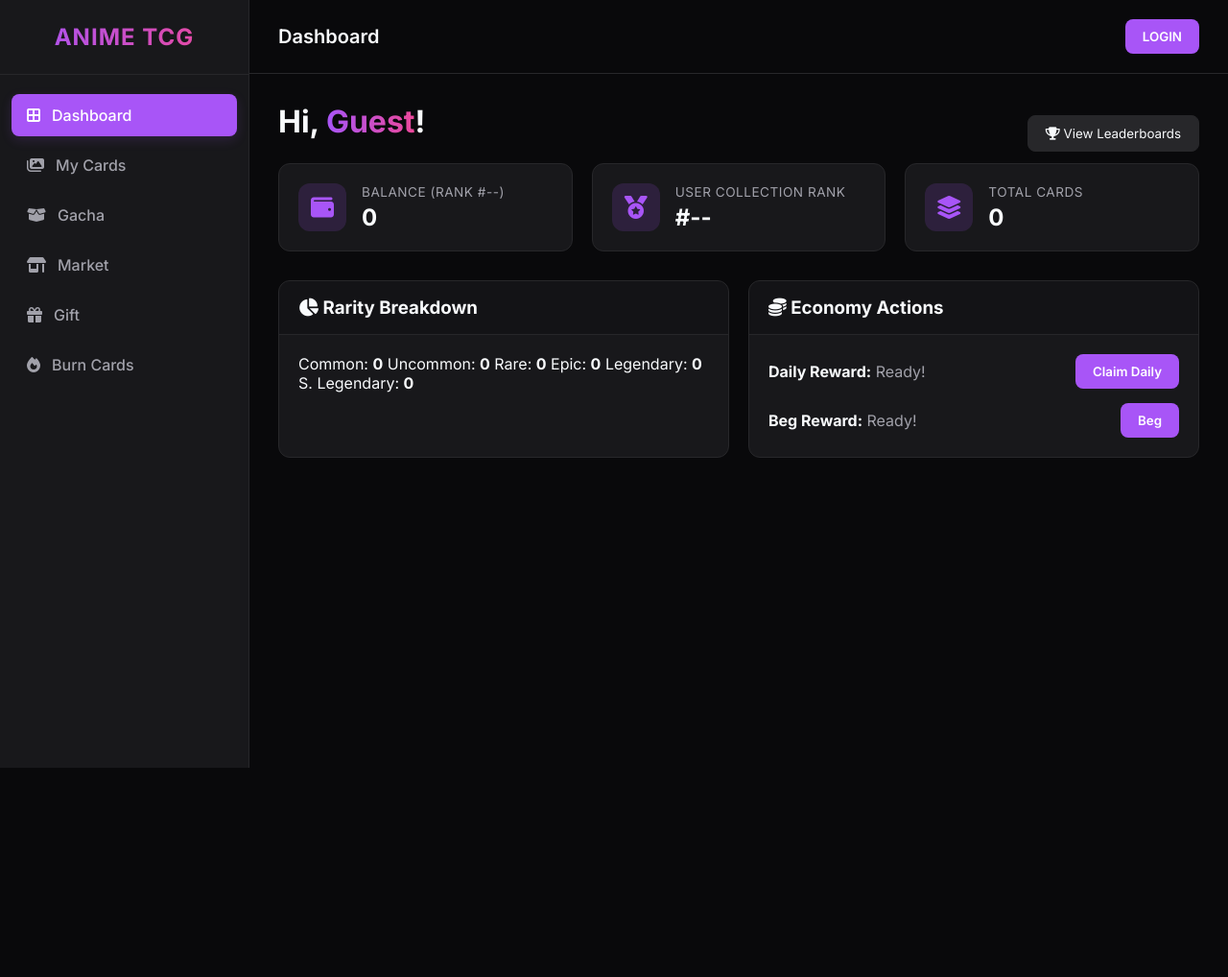
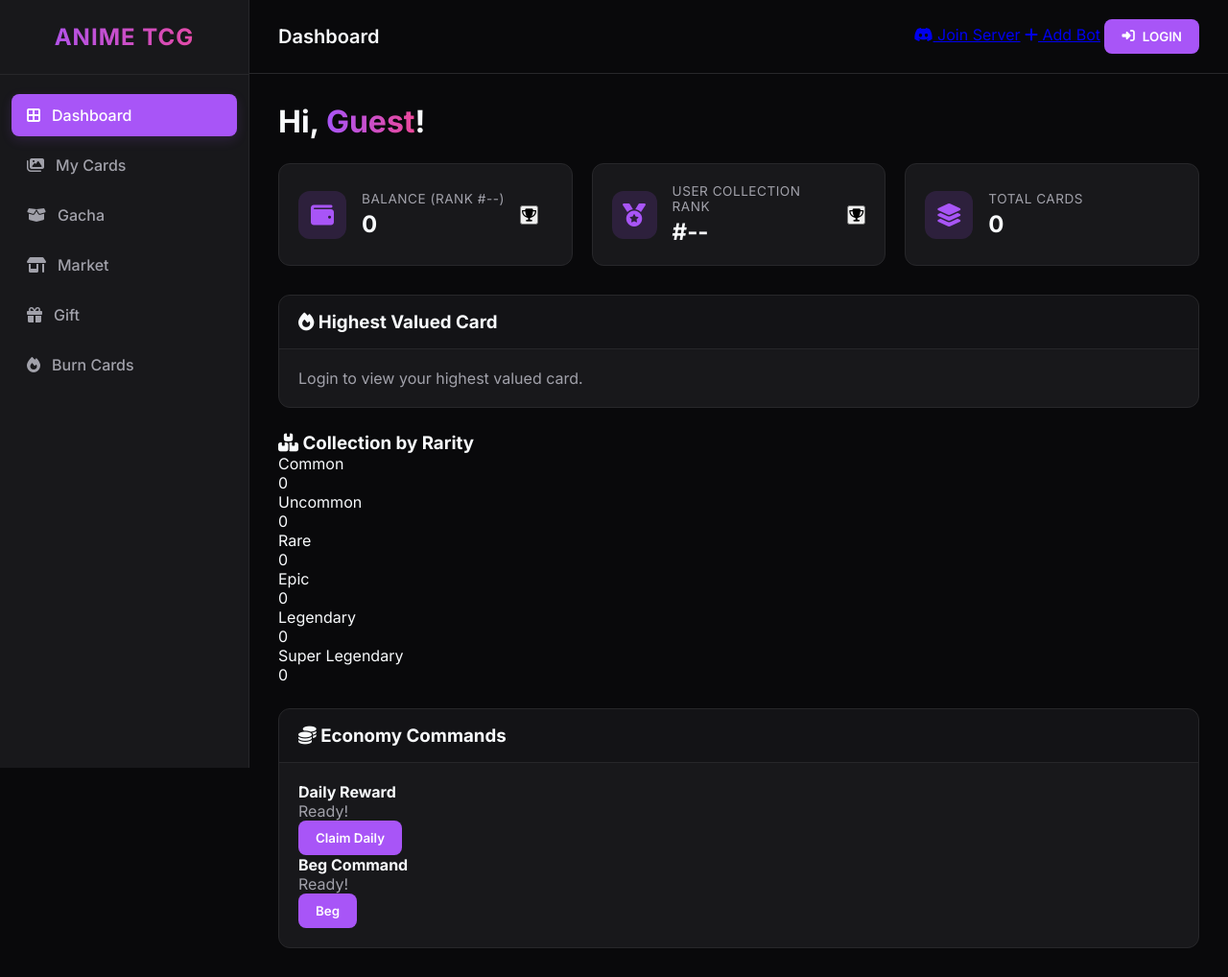
Before and after one commit to KK-GAMING6655/Anime-TCG-website-, a Flask app: page / in a window 1280 px wide. Shown: the whole page at 96% size. Before the commit the page ends 800 px from the top, so only its background shows below. Run offline with Flask 3, Linux system fonts and the light colour scheme.

Commit message:
Enhance login and leaderboard modals with new features

```diff
--- a/templates/index.html
+++ b/templates/index.html
@@ -11,7 +11,11 @@
 
     <div id="login-modal" class="modal">
         <div class="modal-content">
-            <div class="modal-header"><h2>Login to TCG</h2></div>
+            <div class="modal-header">
+                <h2>Login to TCG</h2>
+                <button class="close-btn" onclick="toggleLoginModal(false)"><i class="fa-solid fa-xmark"></i></button>
+            </div>
+            <p class="modal-sub">Use <code>/login</code> in Discord to get your Web ID & Password.</p>
             <div class="input-group"><i class="fa-solid fa-id-badge"></i><input type="text" id="web-id-input" placeholder="10-Digit Web ID"></div>
             <div class="input-group"><i class="fa-solid fa-lock"></i><input type="password" id="web-pass-input" placeholder="4-Digit Password"></div>
             <button onclick="handleLogin()" class="btn-primary full-width">Login</button>
@@ -19,9 +23,17 @@
     </div>
 
     <div id="leaderboard-modal" class="modal">
-        <div class="modal-content" style="max-width: 600px;">
-            <div class="modal-header"><h2>🏆 Global Leaderboard</h2><button class="close-btn" onclick="toggleLeaderboard(false)"><i class="fa-solid fa-xmark"></i></button></div>
-            <div class="panel-body"><p class="text-muted">Top 50 Users (Coming soon via API)</p></div>
+        <div class="modal-content" style="max-width: 550px;">
+            <div class="modal-header">
+                <h2 id="lb-modal-title">🏆 Leaderboard</h2>
+                <button class="close-btn" onclick="toggleLeaderboardModal(false)"><i class="fa-solid fa-xmark"></i></button>
+            </div>
+            <div class="panel-body">
+                <table class="lb-table">
+                    <thead><tr><th>Rank</th><th>User ID</th><th id="lb-header-val">Value</th></tr></thead>
+                    <tbody id="lb-table-body"></tbody>
+                </table>
+            </div>
         </div>
     </div>
 
@@ -30,7 +42,10 @@
             <div class="sidebar-brand"><h1 class="gradient-text">ANIME TCG</h1></div>
             <div class="sidebar-profile hidden" id="sidebar-profile">
                 <img src="https://cdn.discordapp.com/embed/avatars/0.png" class="profile-avatar">
-                <div class="profile-info"><h3 id="profile-name">User</h3><p><span id="profile-balance">0</span> 🪙</p></div>
+                <div class="profile-info">
+                    <h3 id="profile-name">User</h3>
+                    <p><span id="profile-balance">0</span> 🪙</p>
+                </div>
             </div>
             <nav class="sidebar-nav">
                 <a href="#" class="nav-item active" onclick="showPage('dashboard', this)"><i class="fa-solid fa-border-all"></i> Dashboard</a>
@@ -44,78 +59,148 @@
 
         <main class="main-content">
             <header class="topbar">
-                <div class="topbar-left"><h2 class="page-title" id="current-page-title">Dashboard</h2></div>
-                <div class="topbar-right"><button id="login-btn" class="btn-primary" onclick="toggleLoginModal(true)">LOGIN</button></div>
+                <div class="topbar-left">
+                    <button class="mobile-toggle" onclick="toggleSidebar()"><i class="fa-solid fa-bars"></i></button>
+                    <h2 class="page-title" id="current-page-title">Dashboard</h2>
+                </div>
+                <div class="topbar-right">
+                    <a href="https://discord.gg/" target="_blank" class="btn-header btn-join"><i class="fa-brands fa-discord"></i> Join Server</a>
+                    <a href="https://discord.com/api/oauth2/authorize" target="_blank" class="btn-header btn-add"><i class="fa-solid fa-plus"></i> Add Bot</a>
+                    <button id="login-btn" class="btn-primary" onclick="toggleLoginModal(true)"><i class="fa-solid fa-right-to-bracket"></i> LOGIN</button>
+                </div>
             </header>
 
             <section id="page-dashboard" class="page-view active">
-                <div style="display: flex; justify-content: space-between; align-items: center;">
-                    <h1 class="welcome-text">Hi, <span id="welcome-name" class="gradient-text">Guest</span>!</h1>
-                    <button class="btn-secondary" onclick="toggleLeaderboard(true)"><i class="fa-solid fa-trophy"></i> View Leaderboards</button>
-                </div>
+                <h1 class="welcome-text">Hi, <span id="welcome-name" class="gradient-text">Guest</span>!</h1>
 
                 <div class="stats-grid">
                     <div class="stat-card">
                         <div class="stat-icon purple-glow"><i class="fa-solid fa-wallet"></i></div>
-                        <div class="stat-details"><p>Balance (Rank <span id="dash-bal-rank">#--</span>)</p><h3 id="dash-balance">0</h3></div>
+                        <div class="stat-details">
+                            <p>Balance (Rank <span id="dash-bal-rank">#--</span>)</p>
+                            <h3 id="dash-balance">0</h3>
+                        </div>
+                        <button class="btn-lb-trigger" title="Wealth Leaderboard" onclick="openLeaderboard('balance')"><i class="fa-solid fa-trophy"></i></button>
                     </div>
+
                     <div class="stat-card">
                         <div class="stat-icon purple-glow"><i class="fa-solid fa-medal"></i></div>
-                        <div class="stat-details"><p>User Collection Rank</p><h3 id="dash-rank">#--</h3></div>
+                        <div class="stat-details">
+                            <p>User Collection Rank</p>
+                            <h3 id="dash-rank">#--</h3>
+                        </div>
+                        <button class="btn-lb-trigger" title="Collection Leaderboard" onclick="openLeaderboard('collection')"><i class="fa-solid fa-trophy"></i></button>
                     </div>
+
                     <div class="stat-card">
                         <div class="stat-icon purple-glow"><i class="fa-solid fa-layer-group"></i></div>
-                        <div class="stat-details"><p>Total Cards</p><h3 id="dash-total-cards">0</h3></div>
+                        <div class="stat-details">
+                            <p>Total Cards</p>
+                            <h3 id="dash-total-cards">0</h3>
+                        </div>
                     </div>
                 </div>
 
-                <div class="stats-grid" style="grid-template-columns: 1fr 1fr; margin-bottom: 30px;">
-                    <div class="panel">
-                        <div class="panel-header"><h3><i class="fa-solid fa-chart-pie"></i> Rarity Breakdown</h3></div>
-                        <div class="panel-body rarity-badges">
-                            <span class="badge common">Common: <b id="cnt-common">0</b></span>
-                            <span class="badge uncommon">Uncommon: <b id="cnt-uncommon">0</b></span>
-                            <span class="badge rare">Rare: <b id="cnt-rare">0</b></span>
-                            <span class="badge epic">Epic: <b id="cnt-epic">0</b></span>
-                            <span class="badge legendary">Legendary: <b id="cnt-legendary">0</b></span>
-                            <span class="badge s-legendary">S. Legendary: <b id="cnt-slegendary">0</b></span>
+                <div class="panel" style="margin-bottom: 25px;">
+                    <div class="panel-header"><h3><i class="fa-solid fa-fire text-primary"></i> Highest Valued Card</h3></div>
+                    <div class="panel-body" id="highest-card-container">
+                        <p class="text-muted">Login to view your highest valued card.</p>
+                    </div>
+                </div>
+
+                <h3 class="section-title"><i class="fa-solid fa-boxes-stacked"></i> Collection by Rarity</h3>
+                <div class="rarity-cards-grid">
+                    <div class="rarity-box common"><div class="r-title">Common</div><div class="r-count" id="cnt-common">0</div></div>
+                    <div class="rarity-box uncommon"><div class="r-title">Uncommon</div><div class="r-count" id="cnt-uncommon">0</div></div>
+                    <div class="rarity-box rare"><div class="r-title">Rare</div><div class="r-count" id="cnt-rare">0</div></div>
+                    <div class="rarity-box epic"><div class="r-title">Epic</div><div class="r-count" id="cnt-epic">0</div></div>
+                    <div class="rarity-box legendary"><div class="r-title">Legendary</div><div class="r-count" id="cnt-legendary">0</div></div>
+                    <div class="rarity-box super-legendary"><div class="r-title">Super Legendary</div><div class="r-count" id="cnt-slegendary">0</div></div>
+                </div>
+
+                <div class="panel" style="margin-top: 25px;">
+                    <div class="panel-header"><h3><i class="fa-solid fa-coins"></i> Economy Commands</h3></div>
+                    <div class="panel-body economy-row">
+                        <div class="eco-item">
+                            <div><strong>Daily Reward</strong> <br><span id="daily-time" class="text-muted">Ready!</span></div>
+                            <button class="btn-primary" id="btn-daily" onclick="doEconomy('daily')">Claim Daily</button>
+                        </div>
+                        <div class="eco-item">
+                            <div><strong>Beg Command</strong> <br><span id="beg-time" class="text-muted">Ready!</span></div>
+                            <button class="btn-primary" id="btn-beg" onclick="doEconomy('beg')">Beg</button>
                         </div>
                     </div>
-                    <div class="panel">
-                        <div class="panel-header"><h3><i class="fa-solid fa-coins"></i> Economy Actions</h3></div>
-                        <div class="panel-body" style="display: flex; gap: 15px; flex-direction: column;">
-                            <div style="display: flex; justify-content: space-between; align-items: center;">
-                                <div><strong>Daily Reward:</strong> <span id="daily-time" class="text-muted">Ready!</span></div>
-                                <button class="btn-primary" id="btn-daily" onclick="doEconomy('daily')">Claim Daily</button>
-                            </div>
-                            <div style="display: flex; justify-content: space-between; align-items: center;">
-                                <div><strong>Beg Reward:</strong> <span id="beg-time" class="text-muted">Ready!</span></div>
-                                <button class="btn-primary" id="btn-beg" onclick="doEconomy('beg')">Beg</button>
+                </div>
+            </section>
+
+            <section id="page-cards" class="page-view">
+                <div class="panel">
+                    <div class="panel-header"><h3><i class="fa-solid fa-images"></i> My Collection Slider</h3></div>
+                    <div class="panel-body carousel-body">
+                        <button class="carousel-btn" onclick="changeCard(-1)"><i class="fa-solid fa-chevron-left"></i></button>
+                        <div id="card-carousel-display" class="card-focus-view">
+                            <p class="text-muted">Login to view cards.</p>
+                        </div>
+                        <button class="carousel-btn" onclick="changeCard(1)"><i class="fa-solid fa-chevron-right"></i></button>
+                    </div>
+                    <div class="text-center" style="padding: 10px; border-top: 1px solid var(--border-color);" id="card-counter">0 / 0</div>
+                </div>
+            </section>
+
+            <section id="page-gacha" class="page-view">
+                <div class="panel text-center">
+                    <div class="panel-header"><h3><i class="fa-solid fa-box-open"></i> Summon Altar</h3></div>
+                    <div class="panel-body">
+                        <div class="gacha-controls">
+                            <button onclick="pullGacha(1)" class="btn-primary">Pull x1 (1,000 🪙)</button>
+                            <button onclick="pullGacha(10)" class="btn-secondary">Pull x10 (10,000 🪙)</button>
+                        </div>
+                        <div id="gacha-stage" class="gacha-stage hidden">
+                            <div class="summon-card-box">
+                                <h3 id="summon-rarity" class="gradient-text">SUMMONING...</h3>
+                                <img id="summon-img" src="" alt="Card">
+                                <h4 id="summon-name">---</h4>
                             </div>
                         </div>
                     </div>
                 </div>
             </section>
 
+            <section id="page-market" class="page-view">
+                <div class="panel">
+                    <div class="panel-header"><h3><i class="fa-solid fa-shop"></i> Global Market</h3></div>
+                    <div class="panel-body">
+                        <p class="text-muted">Global Market listings will appear here. Trading system active!</p>
+                    </div>
+                </div>
+            </section>
+
             <section id="page-gift" class="page-view">
                 <div class="panel">
-                    <div class="panel-header"><h3><i class="fa-solid fa-gift"></i> Send a Gift</h3></div>
-                    <div class="panel-body">
-                        <input type="text" placeholder="Receiver Discord ID" class="input-group" style="width: 100%; margin-bottom: 10px;">
-                        <select class="input-group" style="width: 100%; margin-bottom: 10px;"><option>Gift Coins</option><option>Gift Card</option></select>
-                        <button class="btn-primary full-width"><i class="fa-solid fa-paper-plane"></i> Send Gift</button>
+                    <div class="panel-header"><h3><i class="fa-solid fa-gift"></i> Send Gifts</h3></div>
+                    <div class="panel-body" style="max-width: 500px;">
+                        <div class="input-group"><i class="fa-solid fa-user"></i><input type="text" id="gift-user" placeholder="Recipient Discord ID"></div>
+                        <div class="input-group"><i class="fa-solid fa-coins"></i><input type="number" id="gift-amount" placeholder="Coin Amount"></div>
+                        <button class="btn-primary full-width" onclick="alert('Gift sent!')">Send Gift</button>
                     </div>
                 </div>
             </section>
 
             <section id="page-burn" class="page-view">
-                <div class="panel">
-                    <div class="panel-header"><h3><i class="fa-solid fa-fire"></i> Mass Burn (50% Value)</h3></div>
-                    <div class="panel-body"><p class="text-muted">Select cards from your inventory below to instantly burn them for coins.</p></div>
+                <div class="panel" style="margin-bottom: 20px;">
+                    <div class="panel-header" style="display: flex; justify-content: space-between; align-items: center;">
+                        <h3><i class="fa-solid fa-fire text-primary"></i> Mass Card Burner (50% Coin Refund)</h3>
+                        <button class="btn-primary" onclick="submitBurn()"><i class="fa-solid fa-flame"></i> Burn Selected (<span id="burn-total-coins">0</span> 🪙)</button>
+                    </div>
+                </div>
+                <div class="burn-grid" id="burn-cards-grid">
+                    <p class="text-muted">Login to select cards to burn.</p>
                 </div>
             </section>
+
         </main>
     </div>
+
     <script src="/static/app.js"></script>
 </body>
     </html>
```
